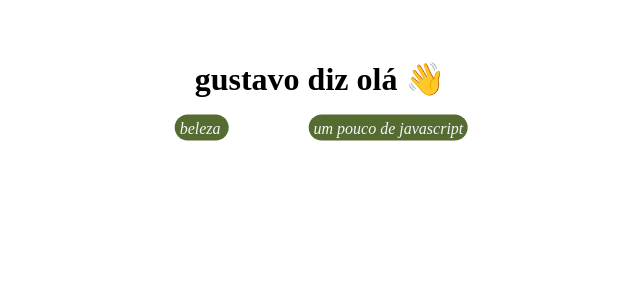
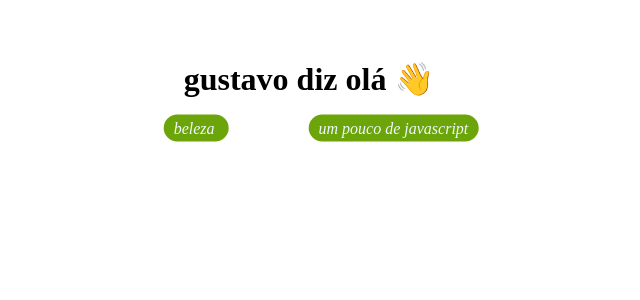
Before and after one commit to GustavoGarciaPereira/deploy-nuxt, a Nuxt app: page / in a window 1280 px wide. Shown: the top 300 px of the page, without its empty margins (319-959 px from the left). Built offline with nearby package versions, Linux system fonts and the light colour scheme.

Commit message:
cor botao

```diff
--- a/pages/index.vue
+++ b/pages/index.vue
@@ -42,8 +42,8 @@
         margin: 40px;
         font-style:italic;
         text-decoration: none;
-        padding: 5px 4px 4px 5px;
-        background-color: darkolivegreen;
+        padding: 5px 10px 5px 10px;
+        background-color: rgb(108, 165, 10);
         color: aliceblue;
         border-radius: 20px;
     }
```
